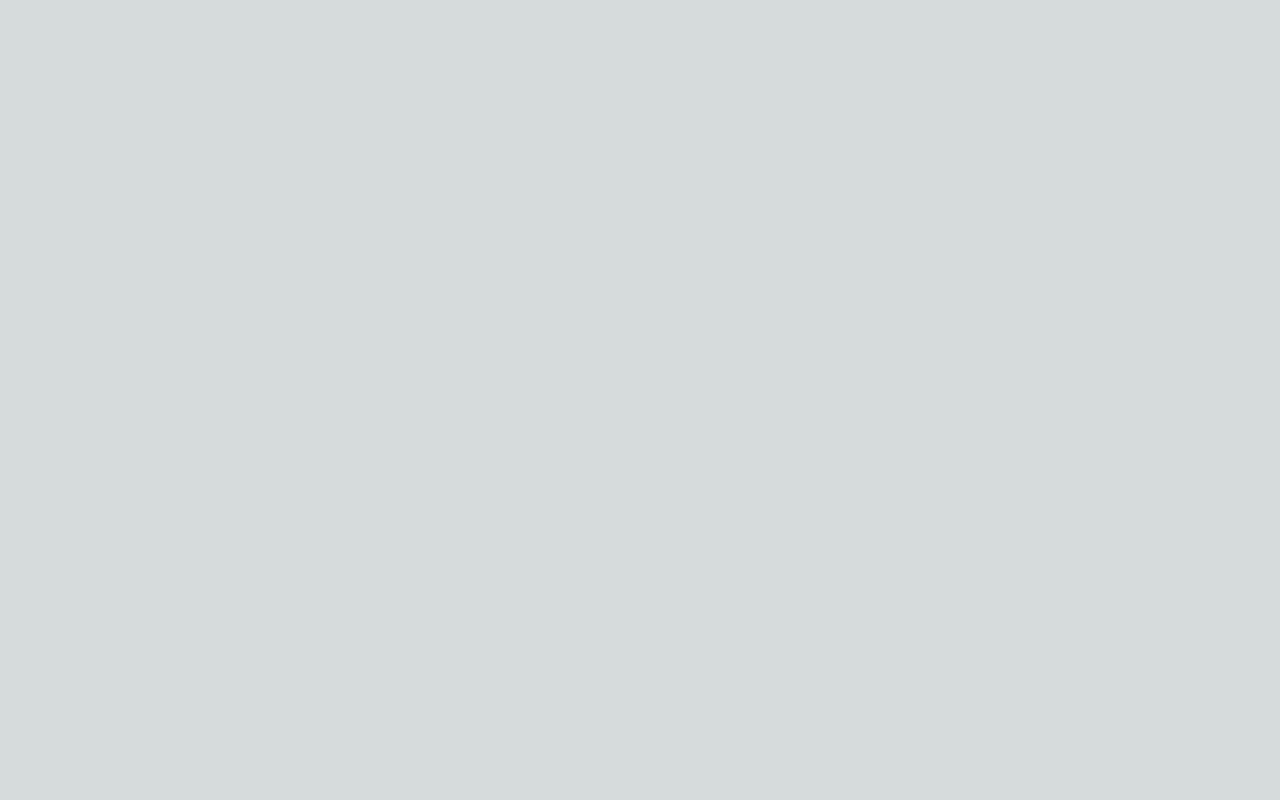
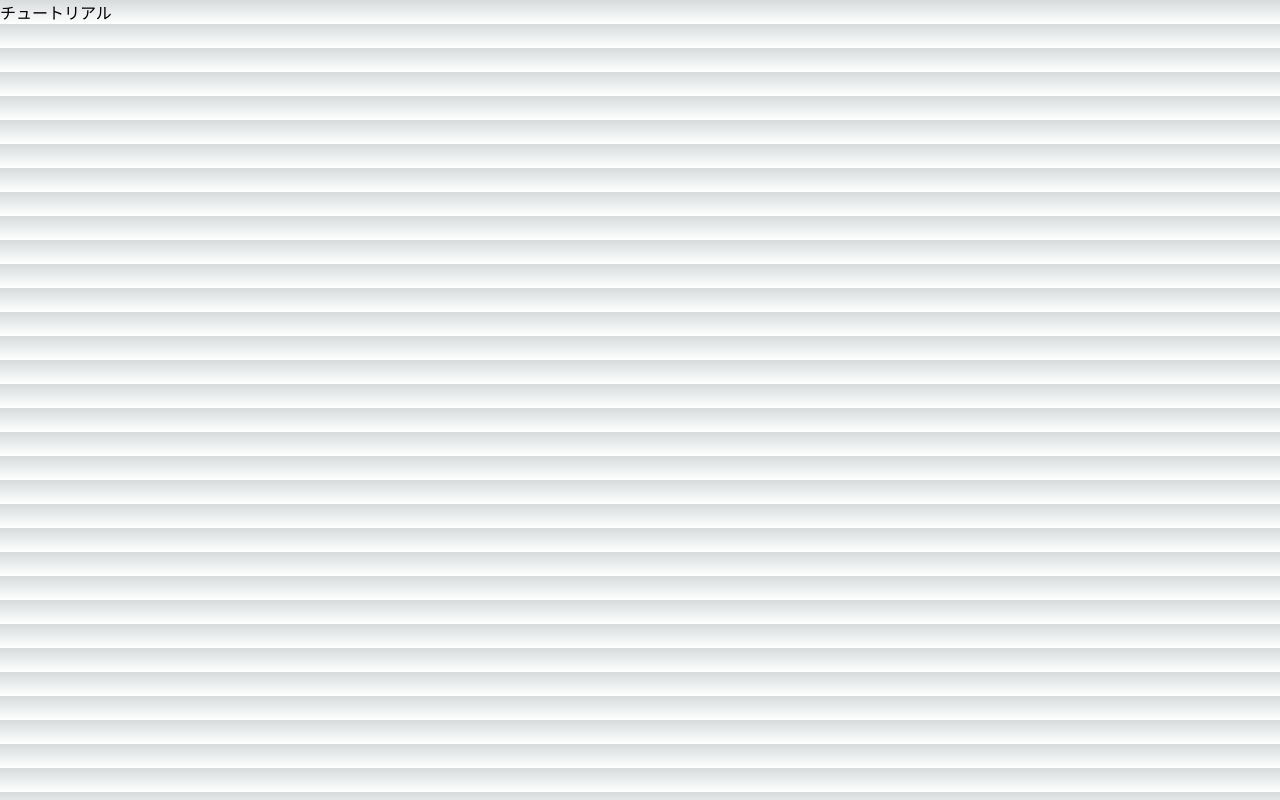
Before and after one commit to Hack-Hack-geek-Vol10/frontend, a Next.js app: page / in a window 1280 px wide. Built offline with nearby package versions, Linux system fonts and the light colour scheme.

Commit message:
mui import fix

```diff
--- a/src/lib/mui/muiRendering.ts
+++ b/src/lib/mui/muiRendering.ts
@@ -1,3 +1,4 @@
+export * from "@mui/material";
 import NotificationsNoneOutlinedIcon from "@mui/icons-material/NotificationsNoneOutlined";
 import MailOutlineIcon from "@mui/icons-material/MailOutline";
 
--- a/src/pages/index.tsx
+++ b/src/pages/index.tsx
@@ -1,15 +1,12 @@
-import Head from "next/head";
 import Image from "next/image";
-import { Inter } from "next/font/google";
-import styles from "@/styles/Home.module.css";
 
-const inter = Inter({ subsets: ["latin"] });
+import { Box } from "@/lib/mui/muiRendering";
 
 //チュートリアルとか
 export default function Home() {
   return (
     <>
-      <div></div>
+      <Box>チュートリアル</Box>
     </>
   );
 }
--- /dev/null
+++ b/src/store/useFirebaseProvider.ts
@@ -0,0 +1,3 @@
+import { auth } from "../lib/firebase/client";
+
+import React from "react";
```
